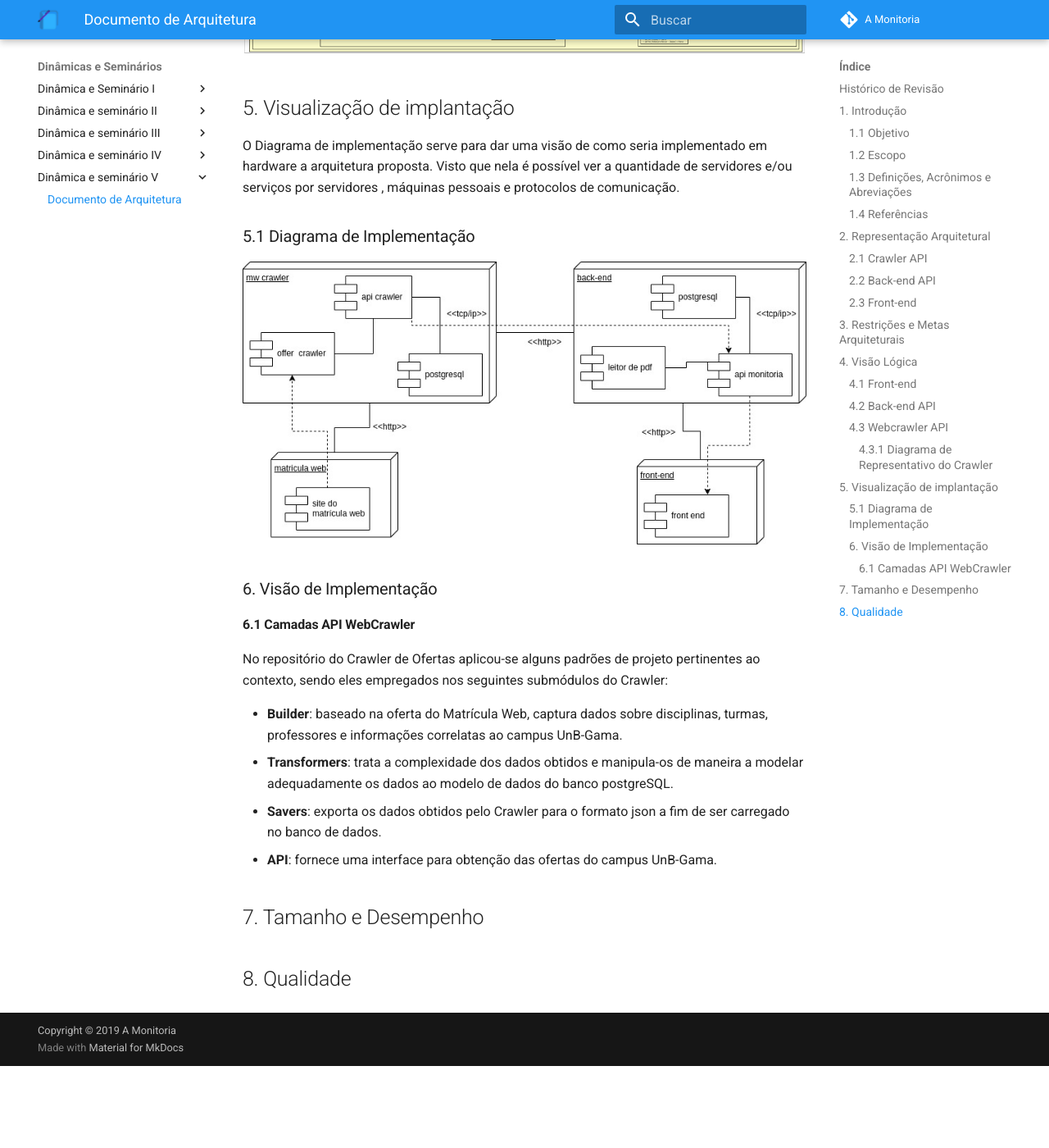
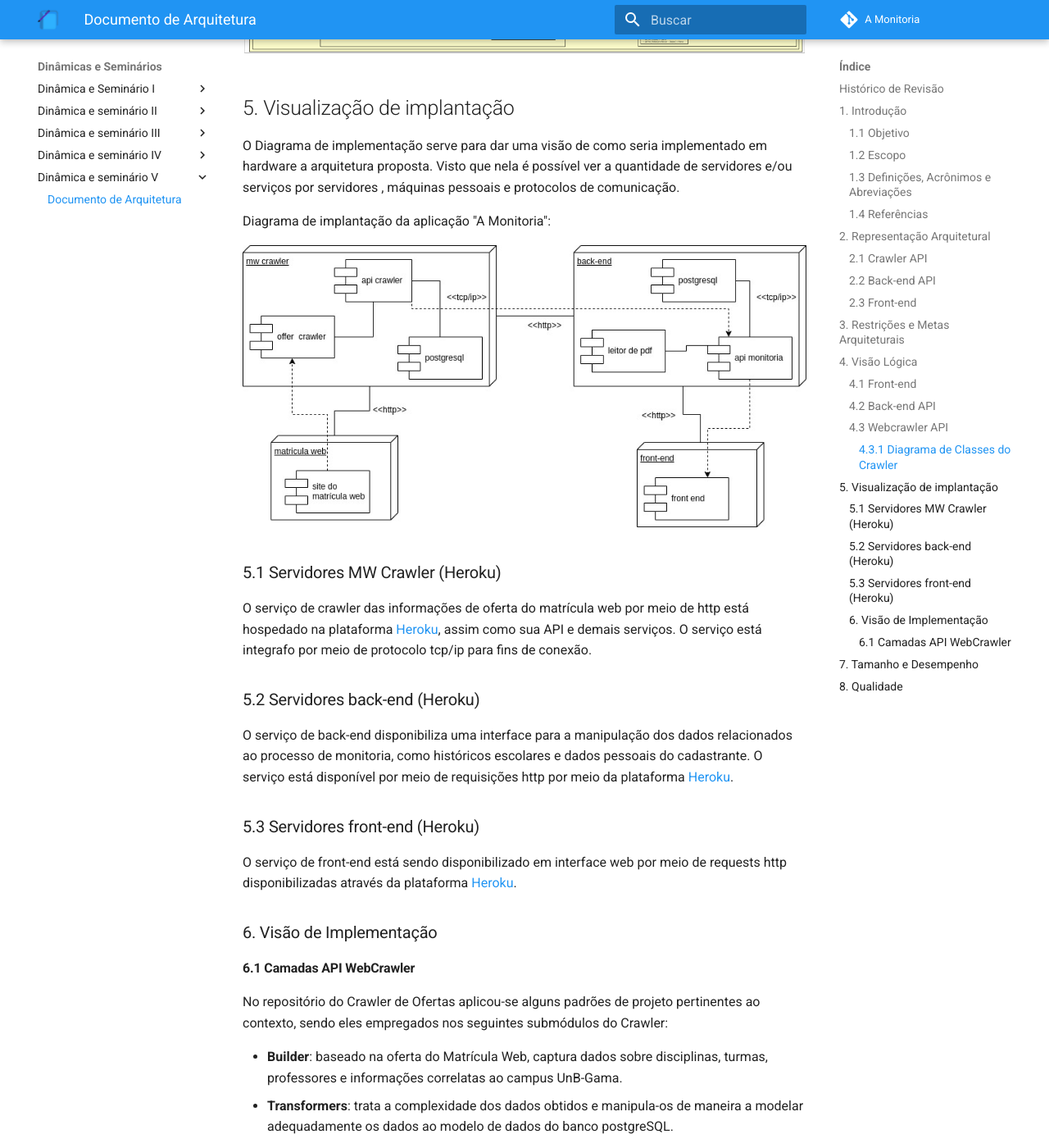
Before and after one commit to 2019-2-arquitetura-desenho/wiki, an MkDocs documentation site: the page built from docs/dinamica_seminario_V/documento_arquitetura.md, in a window 1280 px wide and 1400 px high, scrolled down 4428 px. Shown: the whole window at 82% size. Built offline with MkDocs 1.6.1 and Material for MkDocs 9.7.7, drawn with Linux system fonts in a browser that asks for light colours; comment, search, counter and statistics services are not loaded; old or Windows-style settings are respelled for this version of MkDocs; before the commit the page ends 5728 px from its top, so only the background shows below that; some of the changed text lies outside the part shown.

Commit message:
Add deployment description to crawler.
Co-authored-by: Welison Almeida <welison.almeida.923@gmail.com>
Co-authored-by: Lieverton Santos <lievertom@gmail.com>

```diff
--- a/docs/dinamica_seminario_V/documento_arquitetura.md
+++ b/docs/dinamica_seminario_V/documento_arquitetura.md
@@ -9,7 +9,7 @@
 | 17/11/19 | 0.3 | Inclui o objetivo, escopo e referências | [Paulo Vitor](https://github.com/PauloVitorRocha) |
 | 17/11/19 | 0.4 | Adiciona restrições e metas arquiteturais | [Lieverton Silva](https://github.com/lievertom) e [Welison Regis](https://github.com/WelisonR) |
 | 17/11/19 | 0.5 | Adiciona diagrama de componente | [Lieverton Silva](https://github.com/lievertom) e [Welison Regis](https://github.com/WelisonR) |
-| 17/11/19 | 0.6 | Adiciona descrições de implementação do crawler | [Lieverton Silva](https://github.com/lievertom) e [Welison Regis](https://github.com/WelisonR) |
+| 17/11/19 | 0.6 | Adiciona descrições de implementação e implantação do crawler | [Lieverton Silva](https://github.com/lievertom) e [Welison Regis](https://github.com/WelisonR) |
 
 ## 1. Introdução
 
@@ -82,7 +82,7 @@ To do
 ### 4.3 Webcrawler API
 
 
-#### 4.3.1 Diagrama de Representativo do Crawler
+#### 4.3.1 Diagrama de Classes do Crawler
 
 ![Diagrama de Classe Crawler](assets/diagrama_classe_crawler.png)
 
@@ -90,9 +90,21 @@ To do
 
 O Diagrama de implementação serve para dar uma visão de como seria implementado em hardware a arquitetura proposta. Visto que nela é possível ver a quantidade de servidores e/ou serviços por servidores , máquinas pessoais e protocolos de comunicação.
 
-### 5.1 Diagrama de Implementação
+Diagrama de implantação da aplicação "A Monitoria":
 
-![Diagrama de Implementação](assets/diagrama_implementacao.jpg)
+![Diagrama de implantação](assets/diagrama_implementacao.jpg)
+
+### 5.1 Servidores MW Crawler (Heroku)
+
+O serviço de crawler das informações de oferta do matrícula web por meio de http está hospedado na plataforma [Heroku](https://www.heroku.com/), assim como sua API e demais serviços. O serviço está integrafo por meio de protocolo tcp/ip para fins de conexão.
+
+### 5.2 Servidores back-end (Heroku)
+
+O serviço de back-end disponibiliza uma interface para a manipulação dos dados relacionados ao processo de monitoria, como históricos escolares e dados pessoais do cadastrante. O serviço está disponível por meio de requisições http por meio da plataforma [Heroku](https://www.heroku.com/).
+
+### 5.3 Servidores front-end (Heroku)
+
+O serviço de front-end está sendo disponibilizado em interface web por meio de requests http disponibilizadas através da plataforma [Heroku](https://www.heroku.com/).
 
 ### 6. Visão de Implementação
 
```
